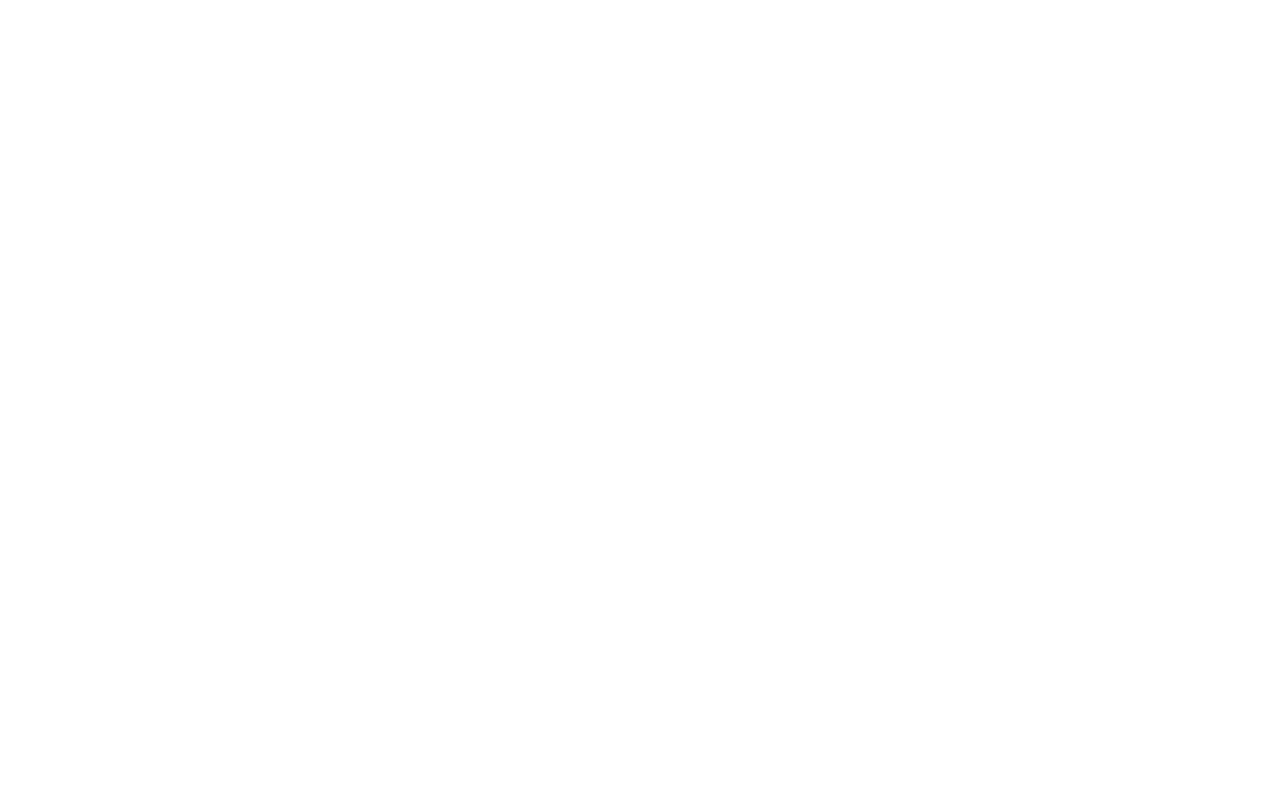
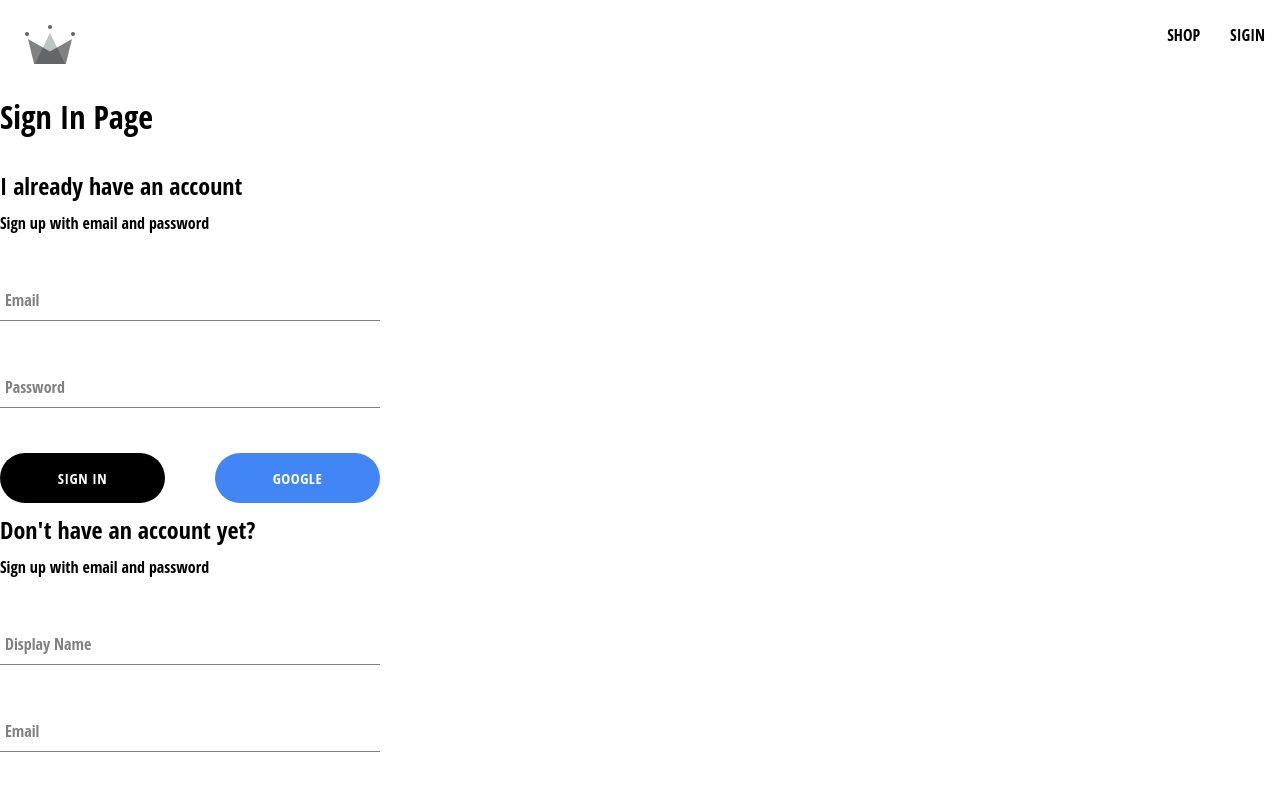
Before and after one commit to woodylucas/crwn-clothing-v2, a React (Vite) app: page /auth in a window 1280 px wide. Before the commit this address had no page. Shown: the top 800 px of the page. Built offline with nearby package versions, Linux system fonts and the light colour scheme.

Commit message:
feat: sign-in form integration/ removed use form hook

```diff
--- a/src/App.jsx
+++ b/src/App.jsx
@@ -2,7 +2,7 @@
 
 import Home from "./pages/home/home.component";
 import Navigation from "./pages/navigation/navigation.component";
-import SignIn from "./pages/sigin-in/sigin-in.component";
+import Authentication from "./pages/authentication/authentication.component";
 
 const Shop = () => {
   return <h1>I am the shop page</h1>;
@@ -14,7 +14,7 @@
       <Route path="/" element={<Navigation />}>
         <Route index element={<Home />} />
         <Route path="shop" element={<Shop />} />
-        <Route path="sign-in" element={<SignIn />} />
+        <Route path="auth" element={<Authentication />} />
       </Route>
     </Routes>
   );
--- a/src/components/form-input/form-input.component.jsx
+++ b/src/components/form-input/form-input.component.jsx
@@ -1,24 +1,20 @@
-import { forwardRef } from "react";
 import "./form-input.styles.scss";
 
-const FormInput = forwardRef(
-  ({ label, name, watch, register, ...otherProps }, ref) => {
-    const value = watch(name);
+const FormInput = ({ label, ...otherProps }) => {
   return (
     <div className="group">
-        <input
-          className="form-input"
-          {...register(name, { required: true })}
-          {...otherProps}
-        />
+      <input className="form-input" {...otherProps} />
       {label && (
-          <label className={`${value.length ? "shrink" : ""} form-input-label`}>
+        <label
+          className={`${
+            otherProps.value.length ? "shrink" : ""
+          } form-input-label`}
+        >
           {label}
         </label>
       )}
     </div>
   );
-  }
-);
+};
 
 export default FormInput;
--- /dev/null
+++ b/src/components/sigin-in-form/sigin-in-form.component.jsx
@@ -0,0 +1,69 @@
+import { useState } from "react";
+import FormInput from "../form-input/form-input.component";
+import Button from "../button/button.component";
+
+import {
+  signInWithGooglePopup,
+  createUserDocumentFromAuth,
+  signInAuthWithEmailAndPassword,
+} from "../../utils/firebase/firebase.utils";
+
+import "./sign-in-form.styles.scss";
+
+const SignInForm = () => {
+  const [email, setEmail] = useState("");
+  const [password, setPassword] = useState("");
+
+  const handleSignInWithGoogle = async () => {
+    const { user } = await signInWithGooglePopup();
+    await createUserDocumentFromAuth(user);
+  };
+
+  const handleSubmit = async (evt) => {
+    evt.preventDefault();
+
+    if (!email || !password) {
+      return;
+    }
+
+    try {
+      const response = await signInAuthWithEmailAndPassword(email, password);
+      console.log(response);
+    } catch (error) {
+      console.log("There was an error", error);
+    }
+  };
+
+  return (
+    <div className="sign-in-container">
+      <h2>I already have an account</h2>
+      <span>Sign up with email and password</span>
+      <form onSubmit={handleSubmit}>
+        <FormInput
+          label="Email"
+          type="text"
+          name="email"
+          onChange={(evt) => setEmail(evt.target.value)}
+          value={email}
+          required
+        />
+        <FormInput
+          label="Password"
+          type="password"
+          name="password"
+          value={password}
+          onChange={(evt) => setPassword(evt.target.value)}
+          required
+        />
+        <div className="buttons-container">
+          <Button type="submit">Sign In</Button>
+          <Button buttonType="google" onClick={handleSignInWithGoogle}>
+            Google
+          </Button>
+        </div>
+      </form>
+    </div>
+  );
+};
+
+export default SignInForm;
--- /dev/null
+++ b/src/components/sigin-in-form/sign-in-form.styles.scss
@@ -0,0 +1,14 @@
+.sign-in-container {
+  display: flex;
+  flex-direction: column;
+  width: 380px;
+
+  h2 {
+    margin: 10px 0;
+  }
+
+  .buttons-container {
+    display: flex;
+    justify-content: space-between;
+  }
+}
--- a/src/components/sign-up-form/sign-up-form.component.jsx
+++ b/src/components/sign-up-form/sign-up-form.component.jsx
@@ -1,6 +1,4 @@
-import { useForm } from "react-hook-form";
-import { z } from "zod";
-import { zodResolver } from "@hookform/resolvers/zod";
+import { useState } from "react";
 
 import {
   createAuthUserWithEmailAndPassword,
@@ -19,28 +17,13 @@
   confirmPassword: "",
 };
 
-const signUpSchema = z.object({
-  displayName: z
-    .string()
-    .min(6, "Display name must be at least 6 characters long"),
-  email: z.string().email("Invalid email address"),
-  password: z.string().min(8, "Password must be at least 8 characters long"),
-  confirmPassword: z
-    .string()
-    .refine((value, { password }) => value === password, {
-      message: "Passwords do not match",
-      path: ["confirmPassword"],
-    }),
-});
+const SignUpForm = () => {
+  const [formFields, setFormFields] = useState(defaultFormFields);
+  const { displayName, email, password, confirmPassword } = formFields;
 
-const SignUpForm = () => {
-  const { handleSubmit, watch, register, reset } = useForm({
-    defaultValues: defaultFormFields,
-    resolver: zodResolver(signUpSchema),
-  });
+  const handleSubmit = async (evt) => {
+    evt.preventDefault();
 
-  const onSubmit = async (data) => {
-    const { displayName, email, password, confirmPassword } = data;
     if (password !== confirmPassword) {
       alert("passwords do no match");
       return;
@@ -52,7 +35,6 @@
       );
 
       await createUserDocumentFromAuth(user, { displayName });
-      reset();
     } catch (error) {
       if (error.code === "auth/email-already-in-use") {
         alert("Cannot create user, email already in use ");
@@ -60,42 +42,53 @@
         console.log("user creation encountered an error", error);
       }
     }
+    setFormFields(defaultFormFields);
+  };
+
+  // const handleReset = () => {
+  //   setFormFields(defaultFormFields);
+  // };
+
+  const handleChange = (evt) => {
+    const { value, name } = evt.target;
+
+    setFormFields((prevFormFields) => ({ ...prevFormFields, [name]: value }));
   };
 
   return (
     <div className="sign-up-container">
       <h2>Don&apos;t have an account yet?</h2>
       <span>Sign up with email and password</span>
-      <form onSubmit={handleSubmit(onSubmit)}>
+      <form onSubmit={handleSubmit}>
         <FormInput
           label="Display Name"
           type="text"
           name="displayName"
-          register={register}
-          watch={watch}
+          value={displayName}
+          onChange={handleChange}
         />
 
         <FormInput
           label="Email"
           type="text"
           name="email"
-          register={register}
-          watch={watch}
+          value={email}
+          onChange={handleChange}
         />
         <FormInput
           label="Password"
           type="password"
           name="password"
-          register={register}
-          watch={watch}
+          value={password}
+          onChange={handleChange}
         />
 
         <FormInput
           label="Confirm Password"
           type="password"
           name="confirmPassword"
-          register={register}
-          watch={watch}
+          value={confirmPassword}
+          onChange={handleChange}
         />
         <Button type="submit">Sign Up</Button>
       </form>
--- /dev/null
+++ b/src/pages/authentication/authentication.component.jsx
@@ -0,0 +1,15 @@
+import SignInForm from "../../components/sigin-in-form/sigin-in-form.component";
+import SignUpForm from "../../components/sign-up-form/sign-up-form.component";
+
+const Authenticaion = () => {
+  return (
+    <div>
+      <h1>Sign In Page</h1>
+
+      <SignInForm />
+      <SignUpForm />
+    </div>
+  );
+};
+
+export default Authenticaion;
--- a/src/pages/navigation/navigation.component.jsx
+++ b/src/pages/navigation/navigation.component.jsx
@@ -14,7 +14,7 @@
           <Link className="nav-link" to="/shop">
             SHOP
           </Link>
-          <Link className="nav-link" to="/sign-in">
+          <Link className="nav-link" to="/auth">
             SIGIN
           </Link>
         </div>
--- a/src/pages/sigin-in/sigin-in.component.jsx
+++ /dev/null
@@ -1,22 +0,0 @@
-import SignUpForm from "../../components/sign-up-form/sign-up-form.component";
-import {
-  signInWithGooglePopup,
-  createUserDocumentFromAuth,
-} from "../../utils/firebase/firebase.utils";
-
-const SignIn = () => {
-  const logGoogleUser = async () => {
-    const { user } = await signInWithGooglePopup();
-    await createUserDocumentFromAuth(user);
-  };
-
-  return (
-    <div>
-      <h1>Sign In Page</h1>
-      <button onClick={logGoogleUser}>Sign in with Google Popup</button>
-      <SignUpForm />
-    </div>
-  );
-};
-
-export default SignIn;
--- a/src/utils/firebase/firebase.utils.js
+++ b/src/utils/firebase/firebase.utils.js
@@ -5,6 +5,7 @@
   signInWithPopup,
   GoogleAuthProvider,
   createUserWithEmailAndPassword,
+  signInWithEmailAndPassword,
 } from "firebase/auth";
 
 import { getFirestore, doc, getDoc, setDoc } from "firebase/firestore";
@@ -69,3 +70,8 @@
   if (!email || !password) return;
   return createUserWithEmailAndPassword(auth, email, password);
 };
+
+export const signInAuthWithEmailAndPassword = async (email, password) => {
+  if (!email || !password) return;
+  return signInWithEmailAndPassword(auth, email, password);
+};
```
Lines whose indentation alone changed are shown as unchanged.
